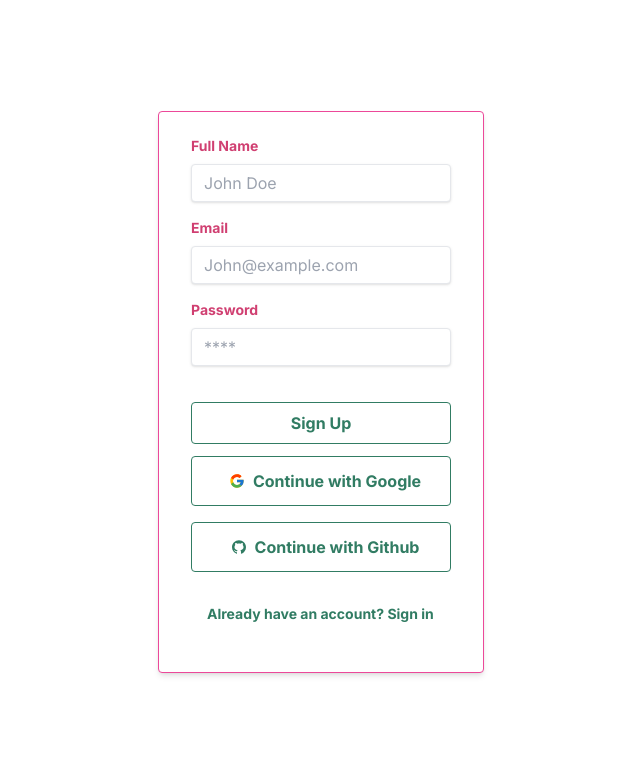
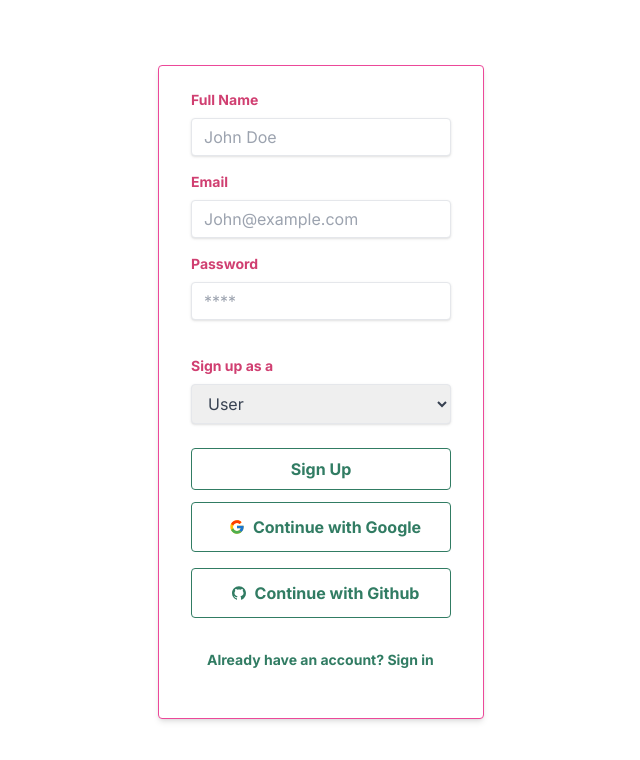
Before and after one commit to lodgingzeus/bookit, a Next.js app: page /auth/register in a window 1280 px wide. Shown: the top 760 px of the page, without its empty margins (319-959 px from the left). Built offline with nearby package versions, Linux system fonts and the light colour scheme.

Commit message:
added user type as a host or a user

```diff
--- a/src/app/api/signup/route.ts
+++ b/src/app/api/signup/route.ts
@@ -6,7 +6,8 @@ export async function POST(req: Request) {
 
   const body = await req.json()
 
-  const { name, email, password } = body
+  const { name, email, password, accountType } = body
+  console.log(accountType)
   try {
     const alreadyExists = await prisma.user.findUnique({ where: { email: email}})
     if(alreadyExists) {
@@ -18,7 +19,8 @@ export async function POST(req: Request) {
           data: {
             name,
             email,
-            hashedPassword
+            hashedPassword,
+            userType: accountType,
           }
         })
       return new Response(JSON.stringify({ "status": "200", "success": "Successfully registered"}));
--- a/src/app/auth/register/page.tsx
+++ b/src/app/auth/register/page.tsx
@@ -13,12 +13,13 @@ const SignUp = () => {
     const [ userInfo, setUserInfo ] = useState({
       name: '',
       email: '',
-      password: ''
+      password: '',
+      accountType: ''
     })
 
     const handleSubmit = async (e: any) => {
       e.preventDefault()
-      const { name, email, password } = userInfo
+      const { name, email, password, accountType } = userInfo
       if(name == '' || email == undefined || password == null) return alert('Enter all info')
       console.log(userInfo)
       try {
@@ -28,6 +29,7 @@ const SignUp = () => {
             name: name,
             email: email,
             password: password,
+            accountType: accountType
           }),
         })
         const data = await response.json()
--- a/src/components/FormField/FormField.tsx
+++ b/src/components/FormField/FormField.tsx
@@ -47,6 +47,17 @@ const FormField = ({ isSignUp, handleChange, handleSubmit, googleSignIn, githubS
             placeholder="****"
           />
         </div>
+        {isSignUp && (
+          <div className="mb-6">
+          <label className="block text-[#D03F71] text-sm font-bold mb-2" htmlFor="password">
+            Sign up as a
+          </label>
+          <select name="accountType" onChange={handleChange} className="w-full py-2 px-3 text-gray-700 border rounded shadow">
+            <option value="User">User</option>
+            <option value="Host">Host</option>
+          </select>
+          </div>
+        )}
         <div className="flex items-center w-full">
           <button
             onClick={handleSubmit}
--- a/src/components/Header/page.tsx
+++ b/src/components/Header/page.tsx
@@ -17,6 +17,8 @@ type Props = {
 }
 
 const Header: React.FC<Props> = ( { currentUser }) => {
+
+  const isHost = (currentUser?.userType === 'Host') ? true : false
 
   const [mobileMenuOpen, setMobileMenuOpen] = useState(false)
     return (
@@ -52,6 +54,11 @@ const Header: React.FC<Props> = ( { currentUser }) => {
           <a href="#" className="text-sm font-semibold leading-6 text-gray-900">
             Company
           </a>
+          {isHost && (
+            <Link href="/newlisting" className="text-sm font-semibold leading-6 text-gray-900">
+            Create a listing
+            </Link>
+          )}
         </Popover.Group>
         <div className="hidden lg:flex lg:flex-1 lg:justify-end">
           {currentUser ? (
```
Also changed, not shown: 1 other file (tests, documents, lock files or other folders).
